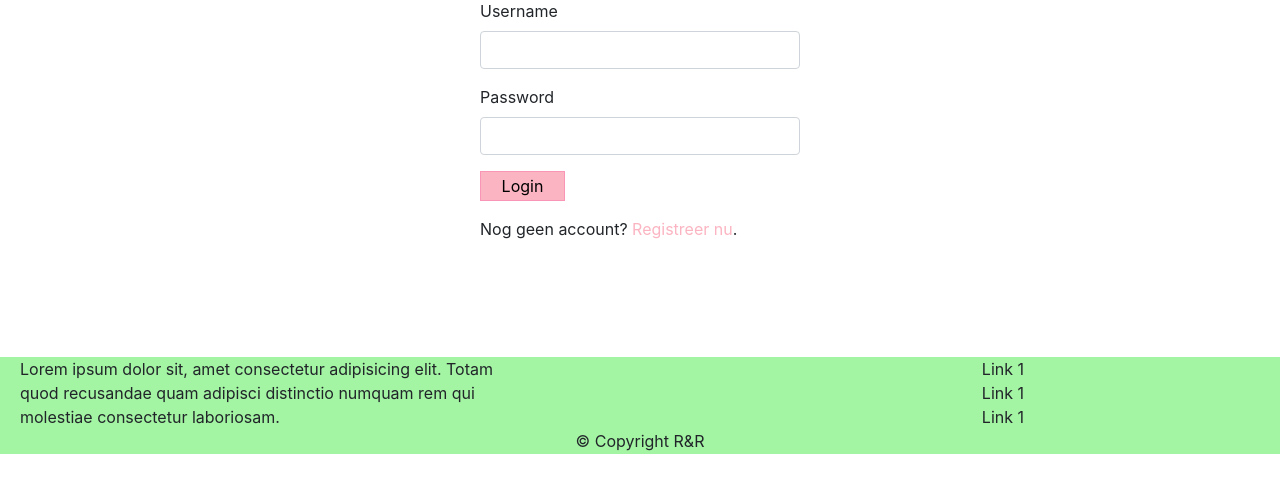
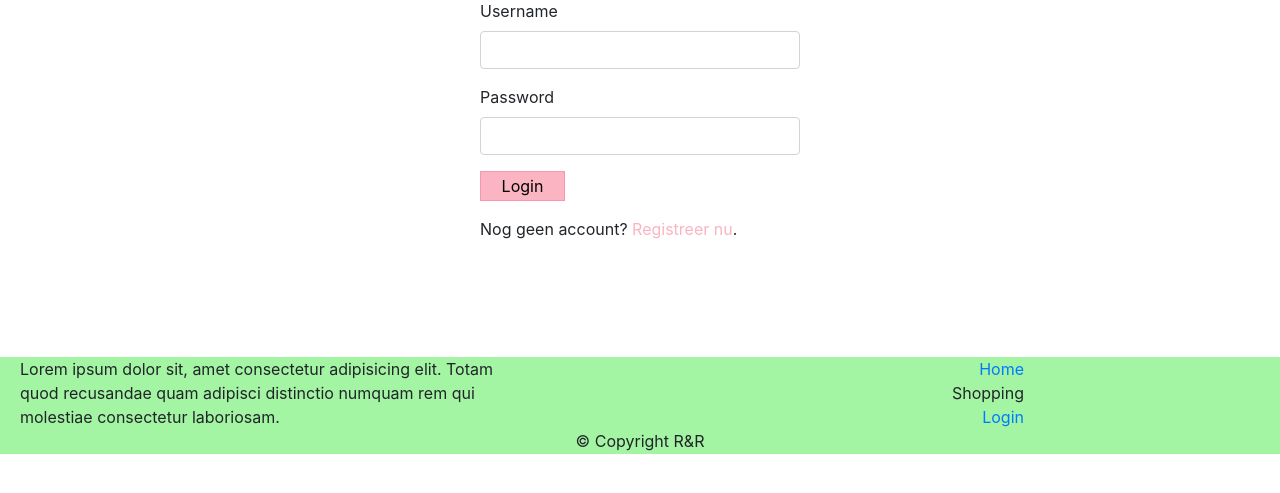
Before and after one commit to rianneFA/workshopFietsenwinkel, a PHP site: page /login.php in a window 1280 px wide. Shown: the part 187-680 px from the top of the page. Run offline with PHP 8.4, Linux system fonts and the light colour scheme.

Commit message:
header and footer add

```diff
--- a/footer.php
+++ b/footer.php
@@ -9,9 +9,10 @@
         <div class="footer">
             <p class="lorem">Lorem ipsum dolor sit, amet consectetur adipisicing elit. Totam quod recusandae quam adipisci distinctio numquam rem qui molestiae consectetur laboriosam.</p>
             <nav class="footerlinks">
-                <a><p>Link 1</p></a>
-                <a><p>Link 1</p></a>
-                <a><p>Link 1</p></a>
+                <a href="home.php"><p>Home</p></a>
+                <a><p>Shopping</p></a>
+                <!-- href nog aangeven -->
+                <a href="login.php"><p>Login</p></a>
             </nav>
         </div>
         <div class="subfooter">
--- a/header.php
+++ b/header.php
@@ -13,13 +13,13 @@
 <body>
     <header class="header">
         <div>
-            <img src="img/R&RLogoDesignTransparent.png" width="160px" height="70px" class="imgLogo">
+            <a href="home.php"><img src="img/R&RLogoDesignTransparent.png" width="160px" height="70px" class="imgLogo"></a>
             <h2 class="titelH2 bold">De ridder op de witte fiets</h2>
         </div>
 
         <div class="rowButton">
-            <button class="buttonLogin">Login</button>
-            <button class="buttonRegistreer">Registreer</button>
+            <a href="login.php"><button class="buttonLogin">Login</button></a>
+            <a href="register.php"><button class="buttonRegistreer">Registreer</button></a>
         </div>
     </header>
 </body>
```
